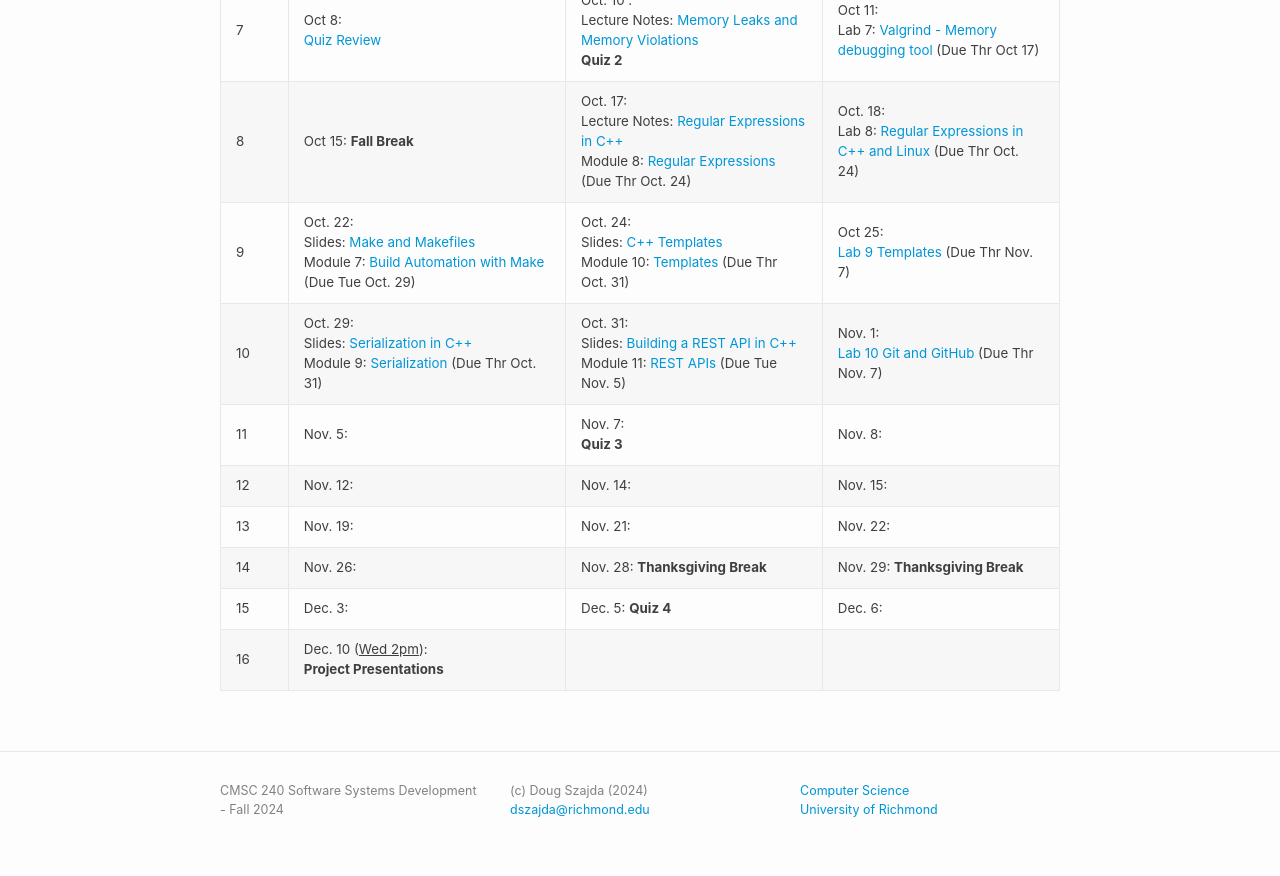
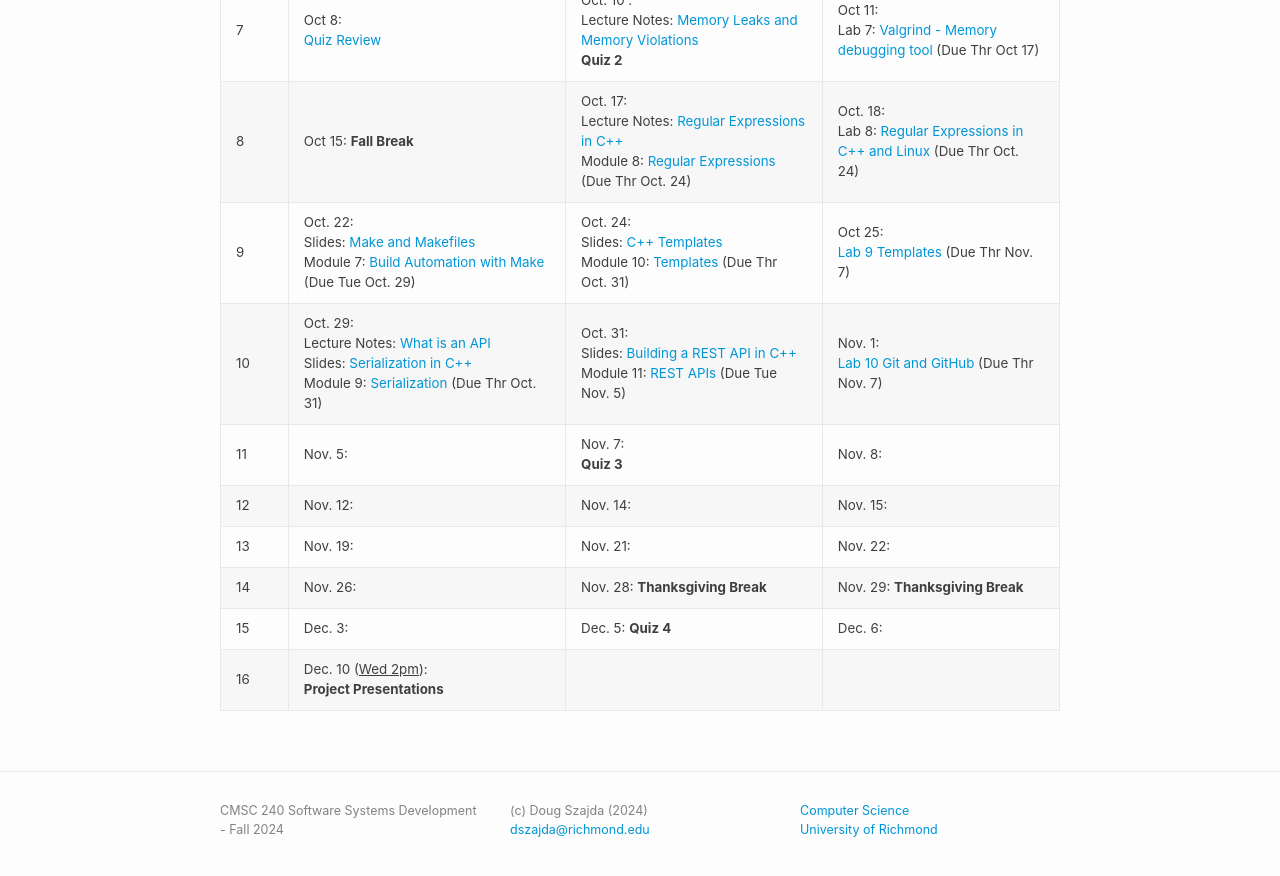
Before and after one commit to cmsc240-f24-dcs/cmsc240-f24-s2.github.io, a Jekyll site: the page built from schedule.md, in a window 1280 px wide and 900 px high, scrolled down 986 px. Shown: the top 876 px of the window. Built offline with Jekyll 4.4.1, drawn with Linux system fonts in a browser that asks for light colours.

Commit message:
Added lecture notes fof APIS to week 10 schedule

```diff
--- a/schedule.md
+++ b/schedule.md
@@ -20,7 +20,7 @@ title: Schedule
 | 7    | Oct 8: <br /> [Quiz Review](lectures/quiz2-review.md)    | Oct. 10 : <br /> Lecture Notes: [Memory Leaks and Memory Violations](lectures/14) <br /> **Quiz 2**    | Oct 11:  <br />Lab 7: [Valgrind - Memory debugging tool](labs/lab7.md) (Due Thr Oct 17)    |
 | 8    | Oct 15: **Fall Break**   | Oct. 17: <br /> Lecture Notes: [Regular Expressions in C++](lecture/16) <br /> Module 8: [Regular Expressions](https://classroom.github.com/a/Bsy7kVqs) (Due Thr Oct. 24)       | Oct. 18:  <br /> Lab 8: [Regular Expressions in C++ and Linux](labs/lab8.md) (Due Thr Oct. 24)                            |
 | 9    | Oct. 22: <br />Slides: [Make and Makefiles](lectures/15-Make-Makefiles.pdf)  <br /> Module 7: [Build Automation with Make](modules/module7.md) (Due Tue Oct. 29)  | Oct. 24: <br /> Slides: [C++ Templates](lectures/18-Templates.pdf) <br /> Module 10: [Templates](modules/module10.md) (Due Thr Oct. 31)    | Oct 25:      <br />[Lab 9 Templates](labs/lab9.md) (Due Thr Nov. 7)            |
-| 10   | Oct. 29: <br /> Slides: [Serialization in C++](lectures/17-Serialization.pdf) <br /> Module 9: [Serialization](modules/module9.md) (Due Thr Oct. 31)     | Oct. 31: <br /> Slides: [Building a REST API in C++](lectures/19-REST-APIs.pdf) <br /> Module 11: [REST APIs](modules/module11.md) (Due Tue Nov. 5)| Nov. 1: <br />[Lab 10 Git and GitHub](https://cmsc240-s24.github.io/lab/10) (Due Thr Nov. 7)       |
+| 10   | Oct. 29: <br /> Lecture Notes: [What is an API](lecture/20) <br /> Slides: [Serialization in C++](lectures/17-Serialization.pdf) <br /> Module 9: [Serialization](modules/module9.md) (Due Thr Oct. 31)     | Oct. 31: <br /> Slides: [Building a REST API in C++](lectures/19-REST-APIs.pdf) <br /> Module 11: [REST APIs](modules/module11.md) (Due Tue Nov. 5)| Nov. 1: <br />[Lab 10 Git and GitHub](https://cmsc240-s24.github.io/lab/10) (Due Thr Nov. 7)       |
 | 11   | Nov. 5:     | Nov. 7:  <br /> **Quiz 3**    | Nov. 8:            |
 | 12   | Nov. 12:    | Nov. 14:  | Nov. 15:         |
 | 13   | Nov. 19: | Nov. 21:  | Nov. 22:           |
```
